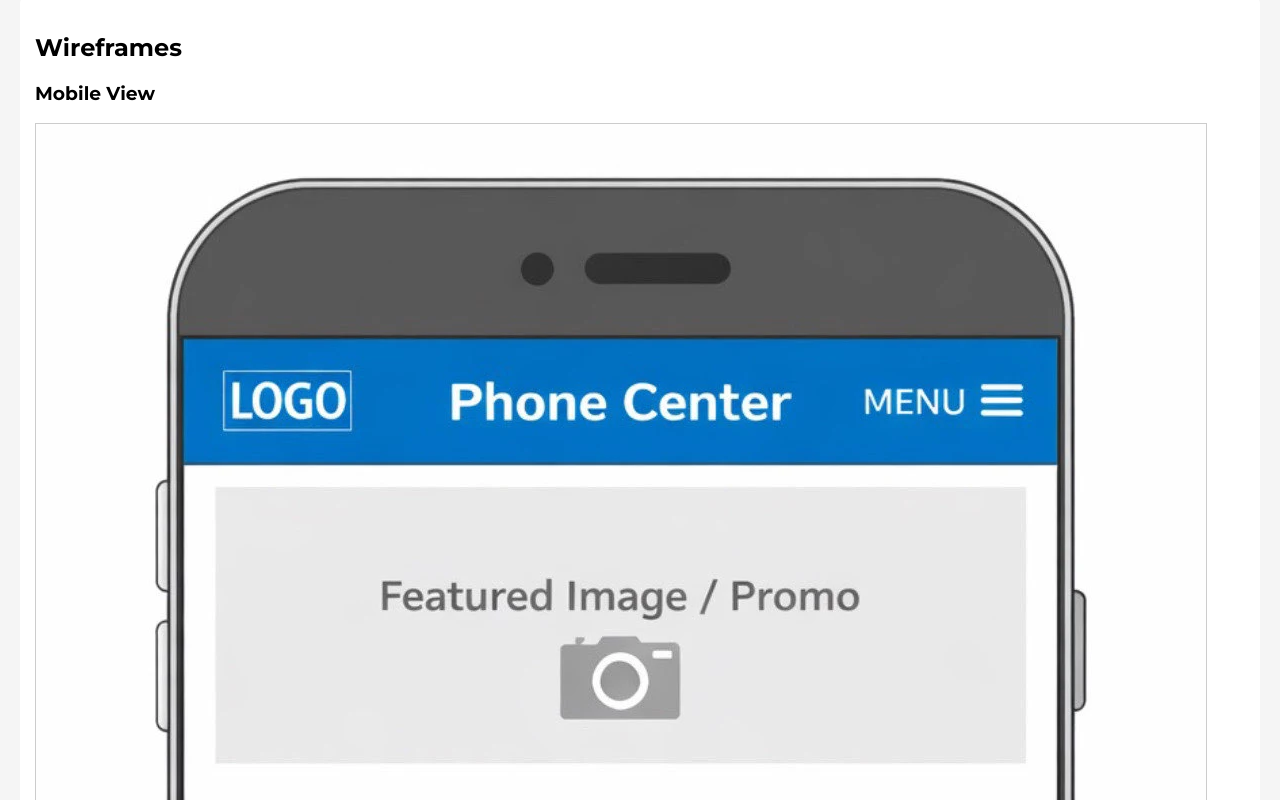
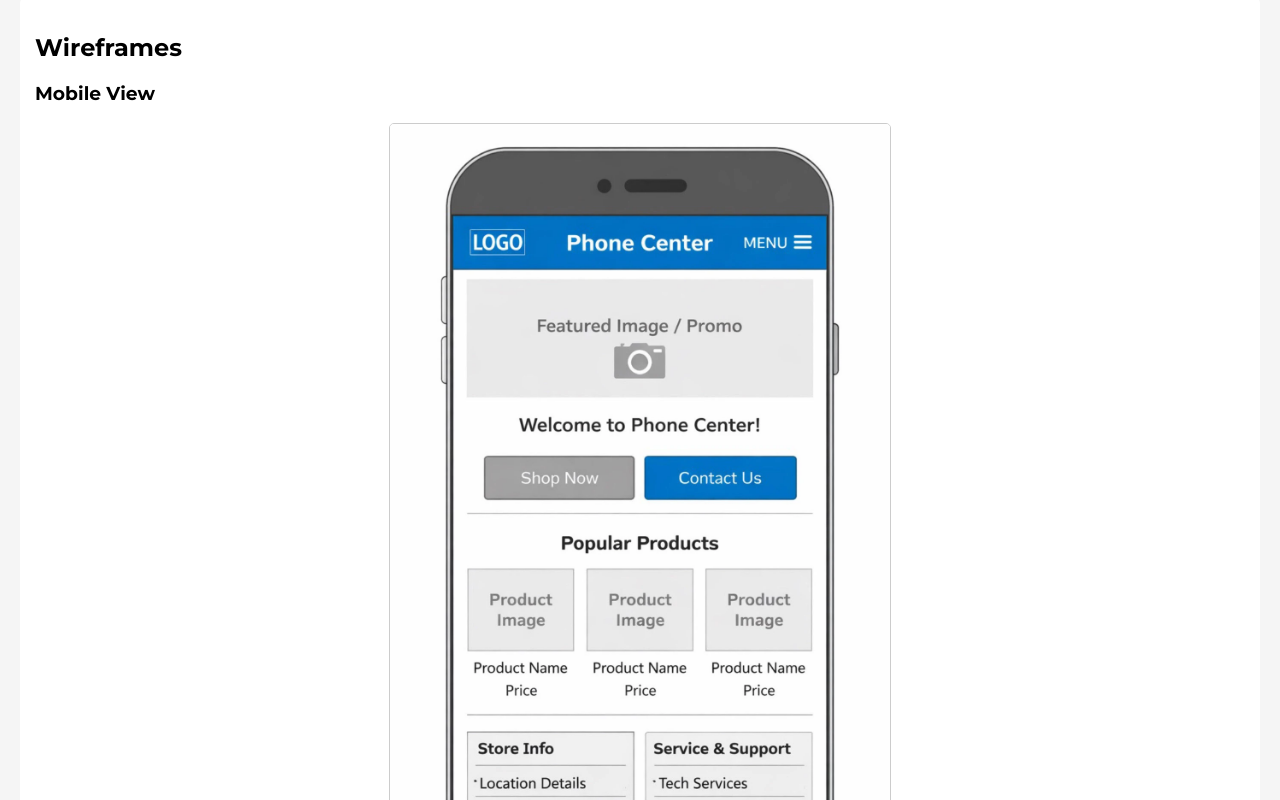
Before and after one commit to alejandradiazr/wdd131, a plain HTML site: page project/siteplan.html in a window 1280 px wide. Shown: the part 1200-2000 px from the top of the page. Drawn offline with Linux system fonts and the light colour scheme.

Commit message:
Fix CSS Images for Website Planning

```diff
--- a/project/styles/siteplan.css
+++ b/project/styles/siteplan.css
@@ -53,9 +53,12 @@ section {
 }
 
 img {
-    max-width: 100%;
+    width: 60%;
+    max-width: 500px;
+    display: block;
+    margin: 10px auto;
     border: 1px solid #ccc;
-    margin-bottom: 15px;
+    border-radius: 5px;
 }
 
 footer {
```
